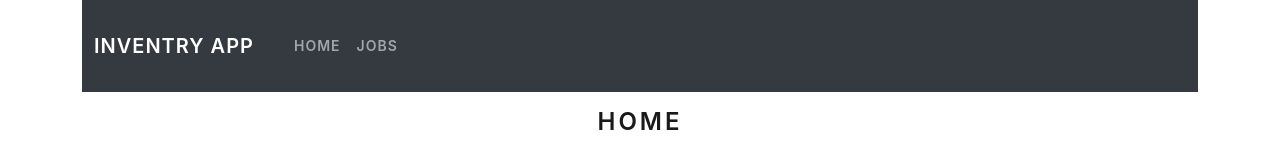
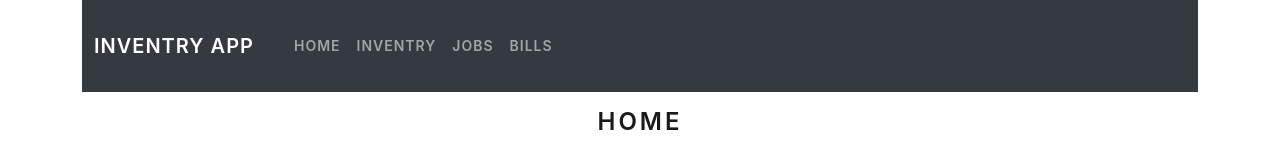
Before and after one commit to soft9011111/inventry, a React (Create React App) app: page / in a window 1280 px wide. Shown: the top 160 px of the page. Built offline with nearby package versions, Linux system fonts and the light colour scheme.

Commit message:
Update Header.jsx

```diff
--- a/src/components/Header.jsx
+++ b/src/components/Header.jsx
@@ -14,7 +14,9 @@ class Header extends Component {
                         <Navbar.Collapse id="basic-navbar-nav">
                             <Nav className="me-auto">
                                 <Nav.Link href="/">Home</Nav.Link>
+                                <Nav.Link href="/inventry">Inventry</Nav.Link>
                                 <Nav.Link href="/listjobs">Jobs</Nav.Link>
+                                <Nav.Link href="/listbills">Bills</Nav.Link>
                             </Nav>
                         </Navbar.Collapse>
                     </Container>
```
